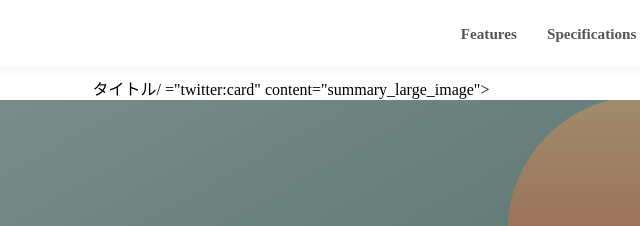
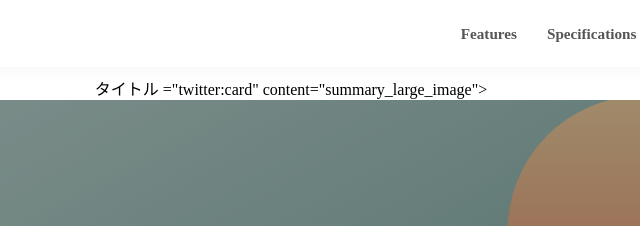
Before and after one commit to lucy27-kim/SEO_AIO, a plain HTML site: page index.html in a window 1280 px wide. Shown: the top 226 px of the page, 349-989 px from the left. Drawn offline with Linux system fonts and the light colour scheme.

Commit message:
Fix typo in title tag in index.html

```diff
--- a/index.html
+++ b/index.html
@@ -6,7 +6,7 @@
     | Character set and screen size and Page title (shown in tab and search) -->
  <meta charset="UTF-8">
     <meta name =" viewport" content="width=device-width, initial-scale=1.0">
-    <litle>タイトル/</litle>
+    <litle>タイトル</litle>
 
   <!-- SEO:
    Search Engine Optimization（検索エンジン最適化） | Short summary for search and AI -->
```
